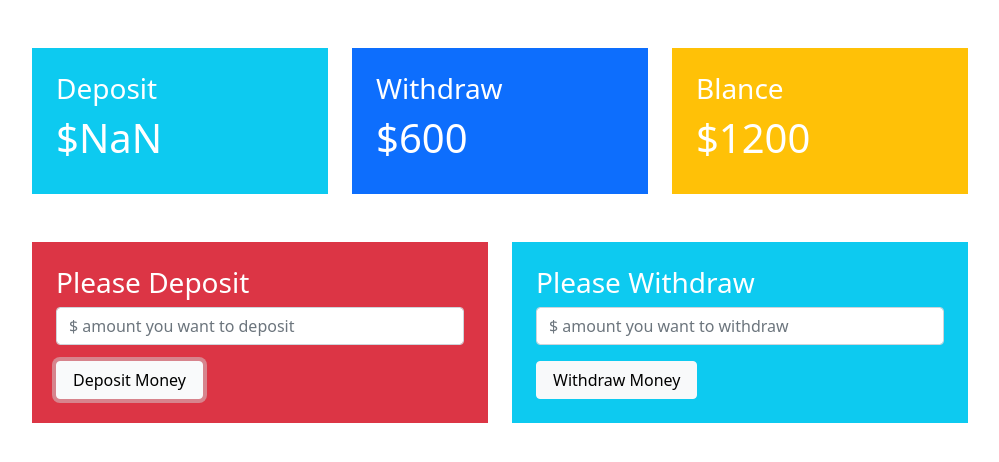
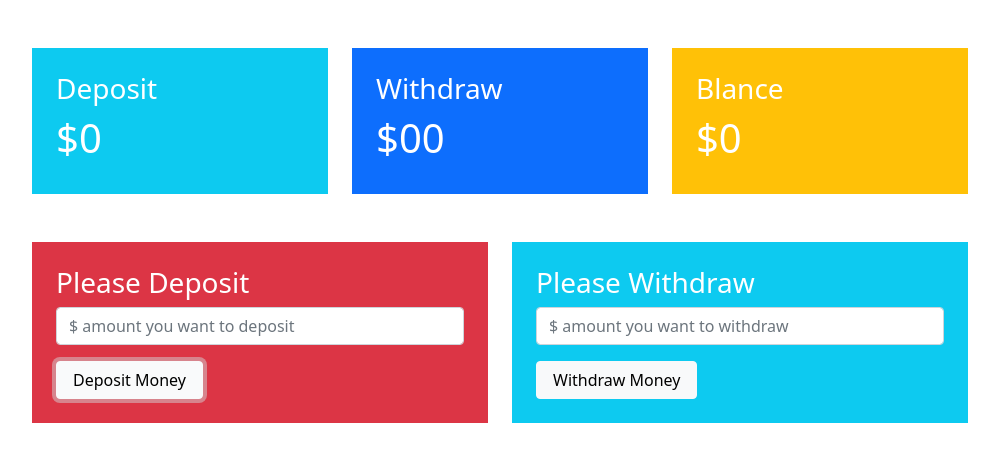
Before and after one commit to MMaidul/bapper-bank, a plain HTML site: page index.html in a window 1280 px wide. Both pictures are taken after a click on the button "Deposit Money". Shown: the whole page, without its empty margins (140-1139 px from the left). Drawn offline with Linux system fonts and the light colour scheme.

Commit message:
dom manipulation

```diff
--- a/assets/js/script.js
+++ b/assets/js/script.js
@@ -1,31 +1,31 @@
-//getId;
-
-function getId(id) {
-    return document.getElementById(id);
-}
+document.getElementById('deposit-btn').addEventListener("click", function() {
 
 
-//getDeposit&WithdrawCalc;
-const depositTotal = getId('deposit');
-const WithdrawTotal = getId('withdraw');
-const blanceTotal = getId('blance');
+    const depositInput = document.getElementById("deposit-input");
+    const depositValue = depositInput.value;
+
+    const depositDisplay = document.getElementById("deposit");
+    depositDisplay.innerText = Number(depositDisplay.innerText) + Number(depositValue);
+
+    const displayBlance = document.getElementById("blance");
+    displayBlance.innerText = Number(displayBlance.innerText) + Number(depositDisplay.innerText);
+
+    depositInput.value = "";
+
+});
 
 
+document.getElementById("withdraw-btn").addEventListener('click', function() {
 
-//getDeposit&WithdrawAmount;
-const depositInput = getId('deposit-input');
-const depositBtn = getId('deposit-btn');
-const withdrawInput = getId('withdraw-input');
-const withdrawBtn = getId('withdraw-btn');
+    const withdrawInput = document.getElementById("withdraw-input");
+    const withdrawValue = withdrawInput.value;
 
+    const withdrawDisplay = document.getElementById("withdraw");
+    withdrawDisplay.innerText = Number(withdrawDisplay.innerText) + Number(withdrawValue);
 
-depositBtn.addEventListener('click', e => {
+    const displayBlance = document.getElementById("blance");
+    displayBlance.innerText = Number(displayBlance.innerText) - Number(withdrawDisplay.innerText);
 
-    const newDepositTotal = parseFloat(depositTotal.innerText) + parseFloat(depositInput.value);
-    console.log(newDepositTotal);
+    withdrawInput.value = "";
 
-    depositTotal.innerText = newDepositTotal;
-    depositInput.value = '';
-
-
-})
+});
--- a/index.html
+++ b/index.html
@@ -21,21 +21,21 @@
                 <div class="col-md-4">
                     <div class="bg-info text-white p-4">
                         <h3>Deposit</h3>
-                        <h1>$<span id="deposit">500</span></h1>
+                        <h1>$<span id="deposit">00</span></h1>
                     </div>
                 </div>
                 <!-- display-2 -->
                 <div class="col-md-4">
                     <div class="bg-primary text-white p-4">
                         <h3>Withdraw</h3>
-                        <h1>$<span id="withdraw">600</span></h1>
+                        <h1>$<span id="withdraw">00</span></h1>
                     </div>
                 </div>
                 <!-- display-3 -->
                 <div class="col-md-4">
                     <div class="bg-warning text-white p-4">
                         <h3>Blance</h3>
-                        <h1>$<span id="blance">1200</span></h1>
+                        <h1>$<span id="blance">00</span></h1>
                     </div>
                 </div>
             </div>
```
